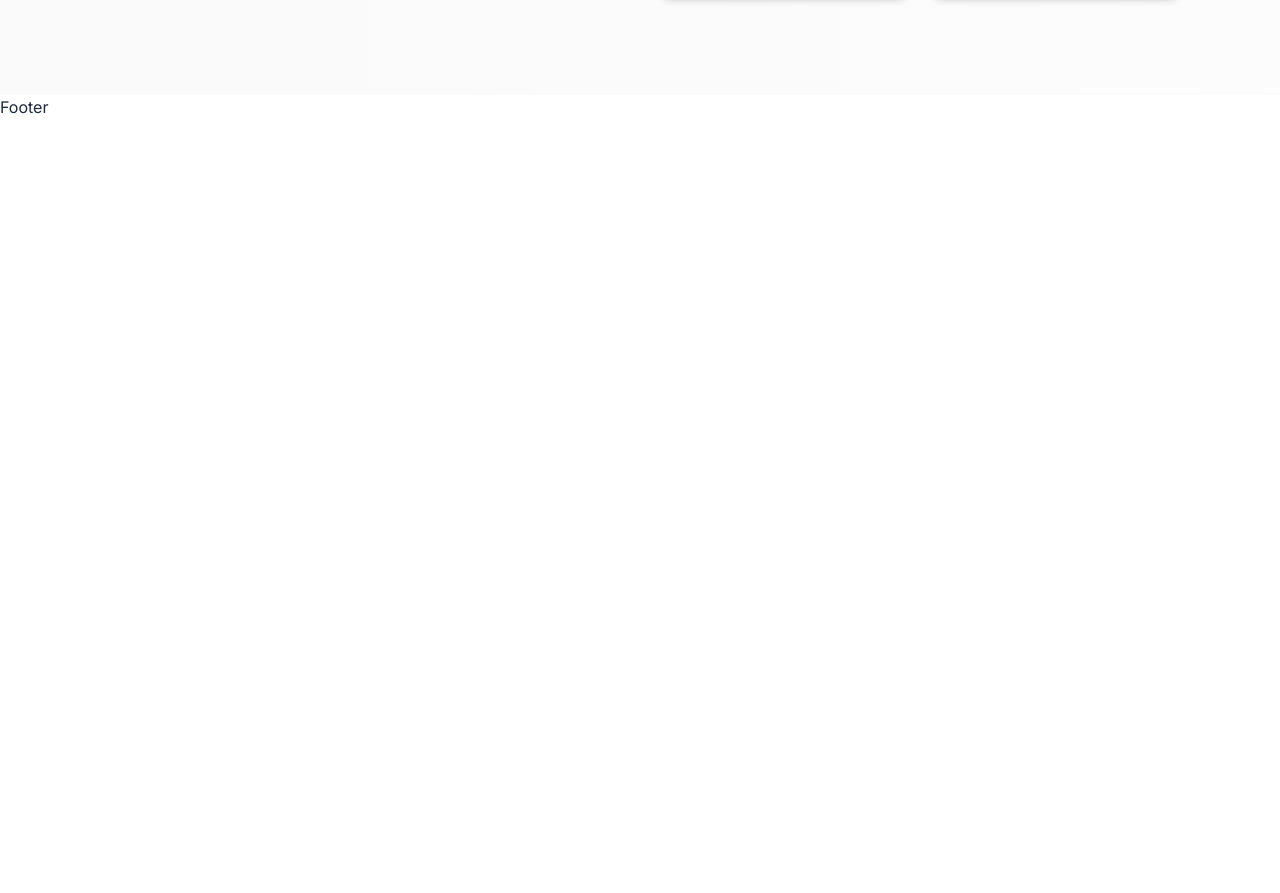
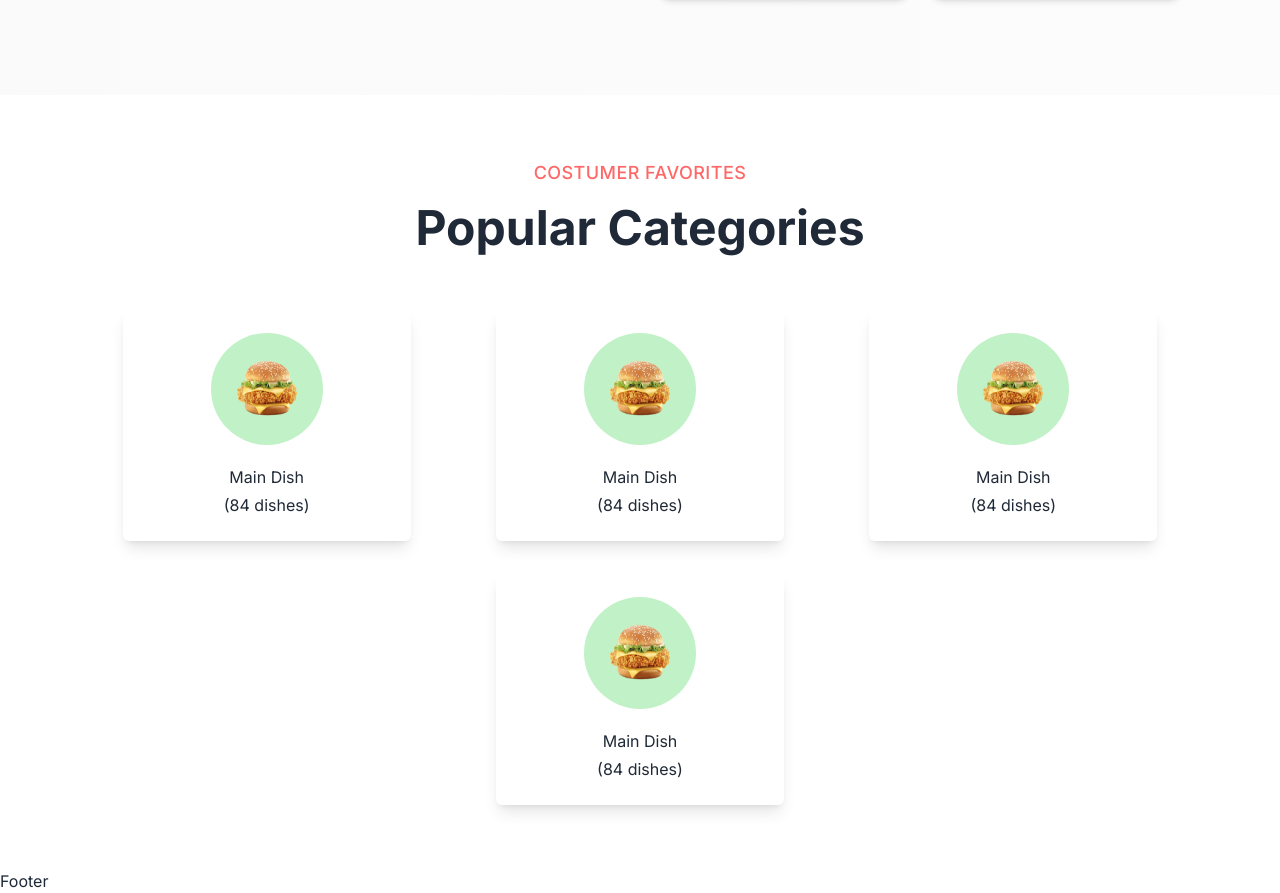
Before and after one commit to gomess99/foodi-client, a React (Vite) app: page / in a window 1280 px wide. Shown: the part 674-1567 px from the top of the page. Before the commit the page ends 800 px from the top, so only its background shows below. Built offline with nearby package versions, Linux system fonts and the light colour scheme.

Commit message:
Finishing the Categories

```diff
--- a/src/App.css
+++ b/src/App.css
@@ -11,3 +11,11 @@
 .section-container{
   @apply max-w-screen-2xl container mx-auto xl:px-24 px-4;
 }
+
+.subtitle{
+  @apply text-red uppercase tracking-wide font-medium text-lg;
+}
+
+.title{
+  @apply text-4xl md:text-5xl font-bold my-2 md:leading-snug leading-snug
+}
--- /dev/null
+++ b/src/pages/Home/Categories.jsx
@@ -0,0 +1,60 @@
+import React from "react";
+
+const categoryItems = [
+  {
+    id: 1,
+    title: "Main Dish",
+    des: "(84 dishes)",
+    imge: "images/home/category/img1.png",
+  },
+  {
+    id: 1,
+    title: "Main Dish",
+    des: "(84 dishes)",
+    imge: "images/home/category/img1.png",
+  },
+  {
+    id: 1,
+    title: "Main Dish",
+    des: "(84 dishes)",
+    imge: "images/home/category/img1.png",
+  },
+  {
+    id: 1,
+    title: "Main Dish",
+    des: "(84 dishes)",
+    imge: "images/home/category/img1.png",
+  },
+
+];
+
+const Categories = () => {
+  return (
+    <div className="section-container py-16">
+      <div className="text-center">
+        <p className="subtitle">Costumer Favorites</p>
+        <h3 className="title">Popular Categories</h3>
+      </div>
+
+      {/* castegory cards */}
+
+      <div className="flex flex-col sm:flex-row flex-wrap gap-8 justify-around items-center mt-12">
+        {
+            categoryItems.map((item, i)=>(
+             <div key={i} className="shadow-lg rounded-md bg-white py-6 px-5 w-72 mx-auto text-center cursor-pointer hover:-translate-y-4 duration-300 transition-all">
+                <div className="flex w-full mx-auto items-center justify-center">
+                    <img src={item.imge} alt="" className="bg-[#C1F1C6] p-5 rounded-full w-28 h-28"/>
+                </div>
+                <div className="mt-5 space-y-1">
+                    <h5>{item.title}</h5>
+                    <p>{item.des}</p>
+                </div>
+             </div>
+            ))
+        }
+      </div>
+    </div>
+  );
+};
+
+export default Categories;
--- a/src/pages/Home/Home.jsx
+++ b/src/pages/Home/Home.jsx
@@ -1,10 +1,12 @@
 import React from 'react'
 import Banner from '../../components/Banner/Banner';
+import Categories from './Categories';
 
 const Home = () => {
   return (
     <div>
       <Banner/>
+      <Categories/>
     </div>
   )
 }
```
